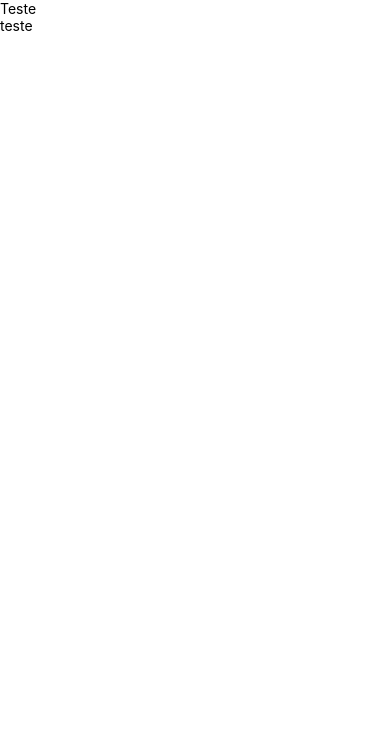
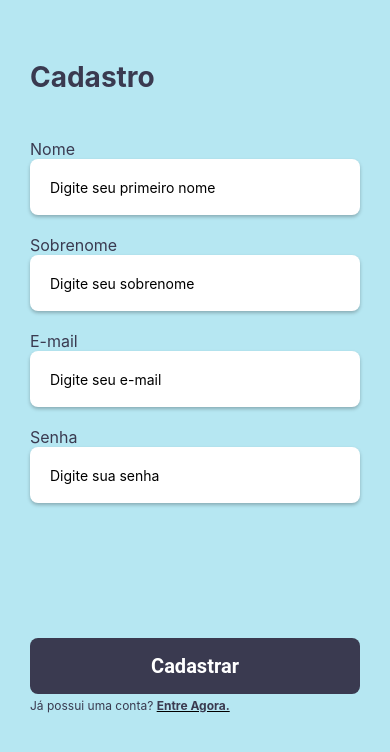
Before and after one commit to malvezzidatr/Vantur-User-App, a React Native app: screen / in a window 390 px wide. Shown: the top 752 px of the page. Built offline with nearby package versions, Linux system fonts and the light colour scheme.

Commit message:
Criando parte visual do cadastro

```diff
--- a/App.tsx
+++ b/App.tsx
@@ -7,10 +7,7 @@ import { RegisterView } from './src/modules/travels/screens/Register/view';
 export default function App() {
   return (
     <ThemeProvider theme={theme}>
-      <View>
-        <StatusBar backgroundColor={'white'}/>
-        <RegisterView />
-      </View>
+      <RegisterView />
     </ThemeProvider>
   );
 }
--- a/src/modules/travels/components/commom/button/styles.ts
+++ b/src/modules/travels/components/commom/button/styles.ts
@@ -1,7 +1,7 @@
 import styled from "styled-components/native";
 
 export const Button = styled.TouchableOpacity`
-    width: 80%;
+    width: 100%;
     height: 56px;
     background-color: ${({ theme }) => theme.colors.primary};
     border-radius: 8px;
--- a/src/modules/travels/components/commom/input/Input.tsx
+++ b/src/modules/travels/components/commom/input/Input.tsx
@@ -1,17 +1,27 @@
 import React from 'react';
 import * as S from './styles';
+import { TextInputProps, ViewStyle } from 'react-native';
 
-interface InputProps {
-    labelText?: string;
-    placeholder?: string;
+interface InputProps extends TextInputProps {
+    labelText: string;
+    placeholder: string;
+    value: string;
+    setValue: React.Dispatch<React.SetStateAction<string>>;
+    style?: ViewStyle;
 }
 
-export const Input: React.FC<InputProps> = ({ labelText, placeholder }): JSX.Element => {
+export const Input: React.FC<InputProps> = ({
+    labelText,
+    placeholder,
+    value,
+    setValue,
+    style
+}): JSX.Element => {
     return (
         <S.Container>
             <S.Text>{ labelText }</S.Text>
             <S.Input
-                style={{
+                style={[{
                     shadowColor: "#000",
                     shadowOffset: {
                         width: 0,
@@ -19,9 +29,12 @@ export const Input: React.FC<InputProps> = ({ labelText, placeholder }): JSX.Ele
                     },
                     shadowOpacity: 0.25,
                     shadowRadius: 3.84,
-                    elevation: 5,
-                }}
-                placeholder={placeholder}/>
+                    elevation: 5
+                }, style]}
+                placeholder={placeholder}
+                value={value}
+                onChangeText={setValue}
+            />
         </S.Container>
     )
 }
--- a/src/modules/travels/components/commom/input/styles.ts
+++ b/src/modules/travels/components/commom/input/styles.ts
@@ -1,15 +1,19 @@
 import styled from 'styled-components/native'
 
-export const Container = styled.View``
+export const Container = styled.View`
+    width: 100%;
+    align-items: center;
+`
 
 export const Text = styled.Text`
     color: ${({ theme }) => theme.colors.primary};
     font-size: 16px;
     font-weight: 400;
+    align-self: flex-start;
 `
 
 export const Input = styled.TextInput`
-    width: 80%;
+    width: 100%;
     height: 56px;
     padding-left: 20px;
     background-color: ${({ theme }) => theme.colors.white};
--- /dev/null
+++ b/src/modules/travels/screens/Register/styles.ts
@@ -0,0 +1,35 @@
+import styled from "styled-components/native";
+
+export const Container = styled.View`
+    flex: 1;
+    background-color: ${({theme}) => theme.colors.blue};
+    padding-top: 60px;
+    padding-left: 30px;
+    padding-right: 30px;
+`
+
+export const Title = styled.Text`
+    color: ${({theme}) => theme.colors.primary};
+    font-size: 28px;
+    font-weight: 700;
+    margin-bottom: 45px;
+`
+
+export const LinkContainer = styled.View`
+    flex-direction: row;
+    margin-top: 4px;
+`
+
+export const Link = styled.Text`
+    color: ${({theme}) => theme.colors.primary};
+    font-size: 12px;
+`
+
+export const LinkPressable = styled.TouchableOpacity``
+
+export const LinkBold = styled.Text`
+    color: ${({theme}) => theme.colors.primary};
+    font-size: 12px;
+    font-weight: 700;
+    text-decoration: underline;
+`
--- a/src/modules/travels/screens/Register/view.tsx
+++ b/src/modules/travels/screens/Register/view.tsx
@@ -1,6 +1,9 @@
 import React from "react";
 import { SafeAreaView, TextInput, View, Text } from "react-native";
 import useRegisterViewModel from './view.model';
+import { Input } from "../../components/commom/input/Input";
+import { Button } from "../../components/commom/button/Button";
+import * as S from './styles';
 
 export const RegisterView = () => {
     const {email,
@@ -16,15 +19,51 @@ export const RegisterView = () => {
     } = useRegisterViewModel();
 
     return (
-        <SafeAreaView>
-            <View>
-                <Text>Teste</Text>
-                <TextInput
-                    placeholder="teste"
-                    value={email}
-                    onChangeText={setEmail}
-                />
-            </View>
-        </SafeAreaView>
+        <S.Container>
+            <S.Title>Cadastro</S.Title>
+            <Input
+                labelText="Nome"
+                value={firstName}
+                setValue={setFirstName}
+                placeholder="Digite seu primeiro nome"
+                style={{
+                    marginBottom: 20
+                }}
+            />
+            <Input
+                labelText="Sobrenome"
+                value={lastName}
+                setValue={setLastName}
+                placeholder="Digite seu sobrenome"
+                style={{
+                    marginBottom: 20
+                }}
+            />
+            <Input
+                labelText="E-mail"
+                value={email}
+                setValue={setEmail}
+                placeholder="Digite seu e-mail"
+                style={{
+                    marginBottom: 20
+                }}
+            />
+            <Input
+                labelText="Senha"
+                value={password}
+                setValue={setPassword}
+                placeholder="Digite sua senha"
+                style={{
+                    marginBottom: 135
+                }}
+            />
+            <Button onClick={onSubmit} text="Cadastrar"/>
+            <S.LinkContainer>
+                <S.Link>Já possui uma conta? </S.Link>
+                <S.LinkPressable>
+                    <S.LinkBold>Entre Agora.</S.LinkBold>
+                </S.LinkPressable>
+            </S.LinkContainer>
+        </S.Container>
     )
 }
```
